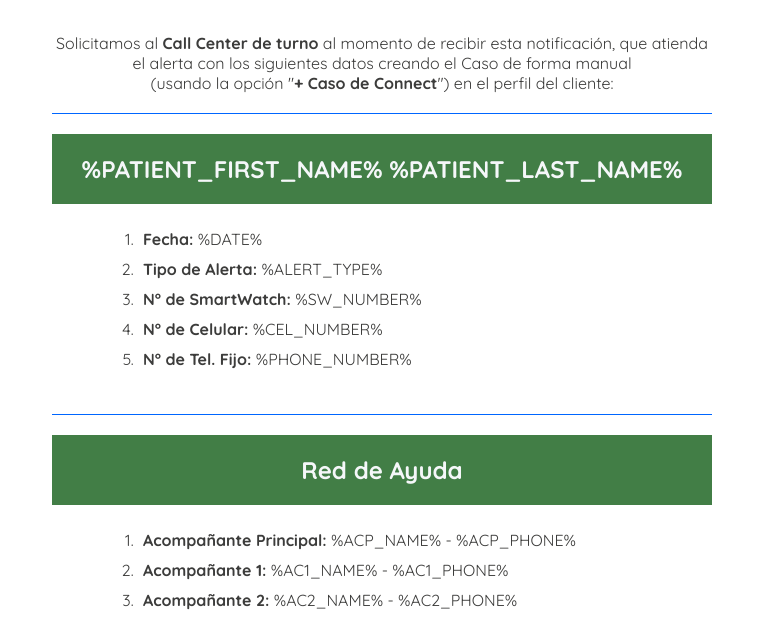
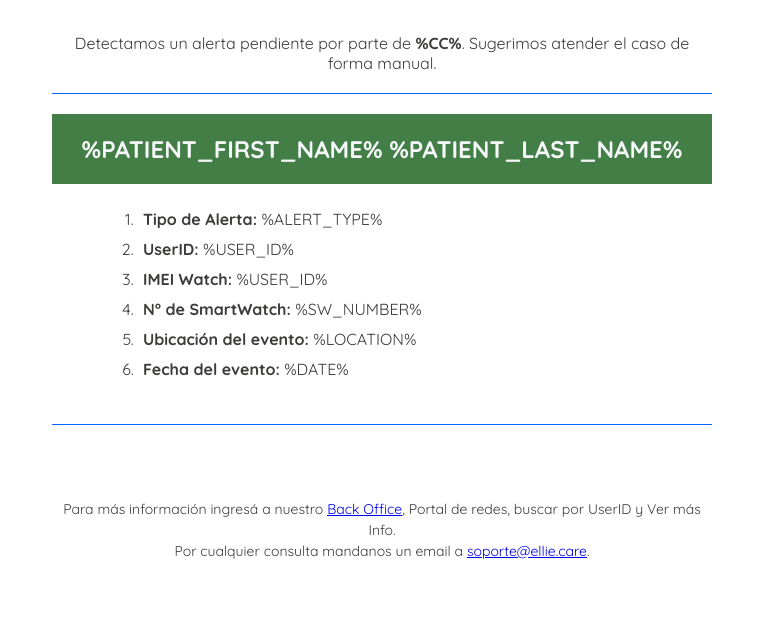
Before and after one commit to elliecare/mail-checkout, a website: page templates/alert_not_in_connect.html in a window 1280 px wide. Shown: the part 126-743 px from the top of the page, without its empty margins (258-1021 px from the left). Drawn offline with Linux system fonts and the light colour scheme; grey boxes are pictures that could not be loaded.

Commit message:
template updated

```diff
--- a/templates/alert_not_in_connect.html
+++ b/templates/alert_not_in_connect.html
@@ -55,12 +55,7 @@
           "
     >
       <p>
-            Solicitamos al <b>Call Center de turno</b> al momento de recibir
-            esta notificación, que atienda el alerta con los siguientes datos
-            creando el Caso de forma manual
-            <br />
-            (usando la opción "<b>+ Caso de Connect</b>") en el perfil del
-            cliente:
+        Detectamos un alerta pendiente por parte de <b>%CC%</b>. Sugerimos atender el caso de forma manual.
       </p>
 
       <hr
@@ -89,13 +84,12 @@
                 start="1"
                 style="width: 80%; margin: 0 auto; text-align: left"
         >
-              <li style="padding: 5px"><b>Fecha:</b> %DATE%</li>
           <li style="padding: 5px"><b>Tipo de Alerta:</b> %ALERT_TYPE%</li>
+          <li style="padding: 5px"><b>UserID:</b> %USER_ID%</li>
+          <li style="padding: 5px"><b>IMEI Watch:</b> %USER_ID%</li>
           <li style="padding: 5px"><b>N° de SmartWatch:</b> %SW_NUMBER%</li>
-              <li style="padding: 5px"><b>N° de Celular:</b> %CEL_NUMBER%</li>
-              <li style="padding: 5px">
-                <b>N° de Tel. Fijo:</b> %PHONE_NUMBER%
-              </li>
+          <li style="padding: 5px"><b>Ubicación del evento:</b> %LOCATION%</li>
+          <li style="padding: 5px"><b>Fecha del evento:</b> %DATE%</li>
         </ol>
       </div>
 
@@ -107,38 +101,27 @@
               margin: 20px 0;
             "
       />
-          <h2
+    </td>
+  </tr>
+
+  <!-- Mensaje adicional -->
+  <tr>
+    <td
+            id="additional-info"
             style="
-              color: #f5f7f9;
-              background-color: #427e46;
+            background-color: #fff;
+            color: #3c3c3b;
             padding: 20px;
             text-align: center;
+            font-size: 14px;
+            line-height: 1.5;
           "
     >
-            Red de Ayuda
-          </h2>
-
-          <ol
-            id="list"
-            start="1"
-            style="width: 80%; margin: 0 auto; text-align: left"
-          >
-            <li style="padding: 5px">
-              <b>Acompañante Principal:</b> %ACP_NAME% - %ACP_PHONE%
-            </li>
-            <li style="padding: 5px">
-              <b>Acompañante 1:</b> %AC1_NAME% - %AC1_PHONE%
-            </li>
-            <li style="padding: 5px">
-              <b>Acompañante 2:</b> %AC2_NAME% - %AC2_PHONE%
-            </li>
-            <li style="padding: 5px">
-              <b>Acompañante 3:</b> %AC3_NAME% - %AC3_PHONE%
-            </li>
-            <li style="padding: 5px">
-              <b>Acompañante 4:</b> %AC4_NAME% - %AC4_PHONE%
-            </li>
-          </ol>
+      <p>
+        Para más información ingresá a nuestro <a href="%URL%" target="_blank">Back Office</a>, Portal de redes, buscar por UserID y Ver más Info.
+        <br />
+        Por cualquier consulta mandanos un email a <a href="mailto:soporte@ellie.care">soporte@ellie.care</a>.
+      </p>
     </td>
   </tr>
 
```
Lines whose indentation alone changed are shown as unchanged.
